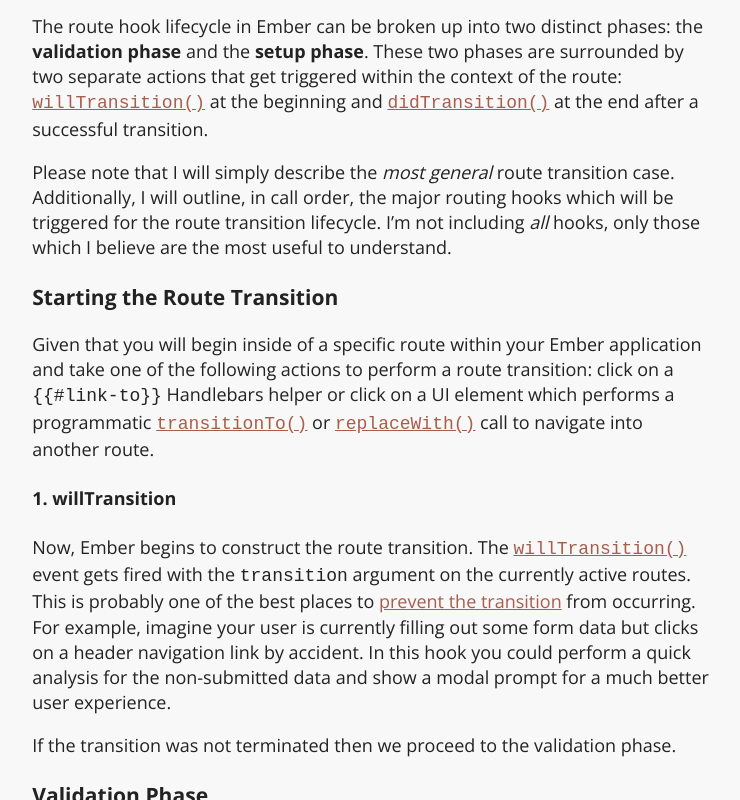
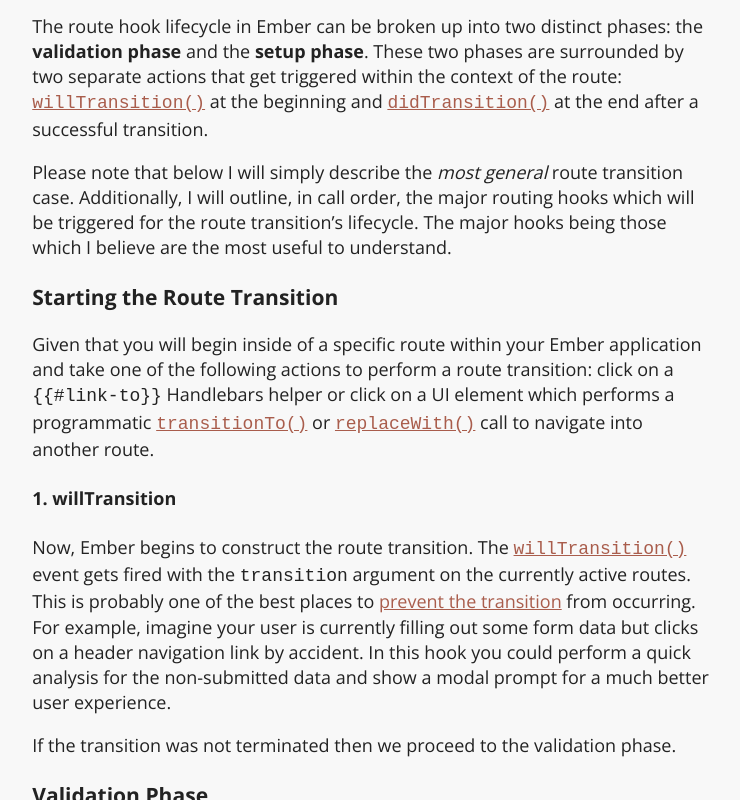
Before and after one commit to alexdiliberto/alexdiliberto.github.io, a Jekyll site: the page built from _posts/2017-05-27-ember-route-hooks-a-complete-look.md, in a window 1280 px wide and 900 px high, scrolled down 805 px, cut to the strip 100-900 px from the top of the window. Shown: the whole strip, without its empty margins (268-1008 px from the left). Built offline with Jekyll 4.4.1, drawn with Linux system fonts in a browser that asks for light colours; comment, search, counter and statistics services are not loaded.

Commit message:
Update 2017-05-27-ember-route-hooks-a-complete-look.md

```diff
--- a/_posts/2017-05-27-ember-route-hooks-a-complete-look.md
+++ b/_posts/2017-05-27-ember-route-hooks-a-complete-look.md
@@ -14,7 +14,7 @@
 
 The route hook lifecycle in Ember can be broken up into two distinct phases: the **validation phase** and the **setup phase**. These two phases are surrounded by two separate actions that get triggered within the context of the route: [`willTransition()`](https://www.emberjs.com/api/classes/Ember.Route.html#event_willTransition) at the beginning and [`didTransition()`](https://www.emberjs.com/api/classes/Ember.Route.html#event_didTransition) at the end after a successful transition.
 
-Please note that I will simply describe the _most general_ route transition case. Additionally, I will outline, in call order, the major routing hooks which will be triggered for the route transition lifecycle. I'm not including _all_ hooks, only those which I believe are the most useful to understand.
+Please note that below I will simply describe the _most general_ route transition case. Additionally, I will outline, in call order, the major routing hooks which will be triggered for the route transition's lifecycle. The major hooks being those which I believe are the most useful to understand.
 
 ### Starting the Route Transition
 Given that you will begin inside of a specific route within your Ember application and take one of the following actions to perform a route transition: click on a `{% raw %}{{#link-to}}{% endraw %}` Handlebars helper or click on a UI element which performs a programmatic [`transitionTo()`](https://www.emberjs.com/api/classes/Ember.Route.html#method_transitionTo) or [`replaceWith()`](https://www.emberjs.com/api/classes/Ember.Route.html#method_replaceWith) call to navigate into another route.
```
